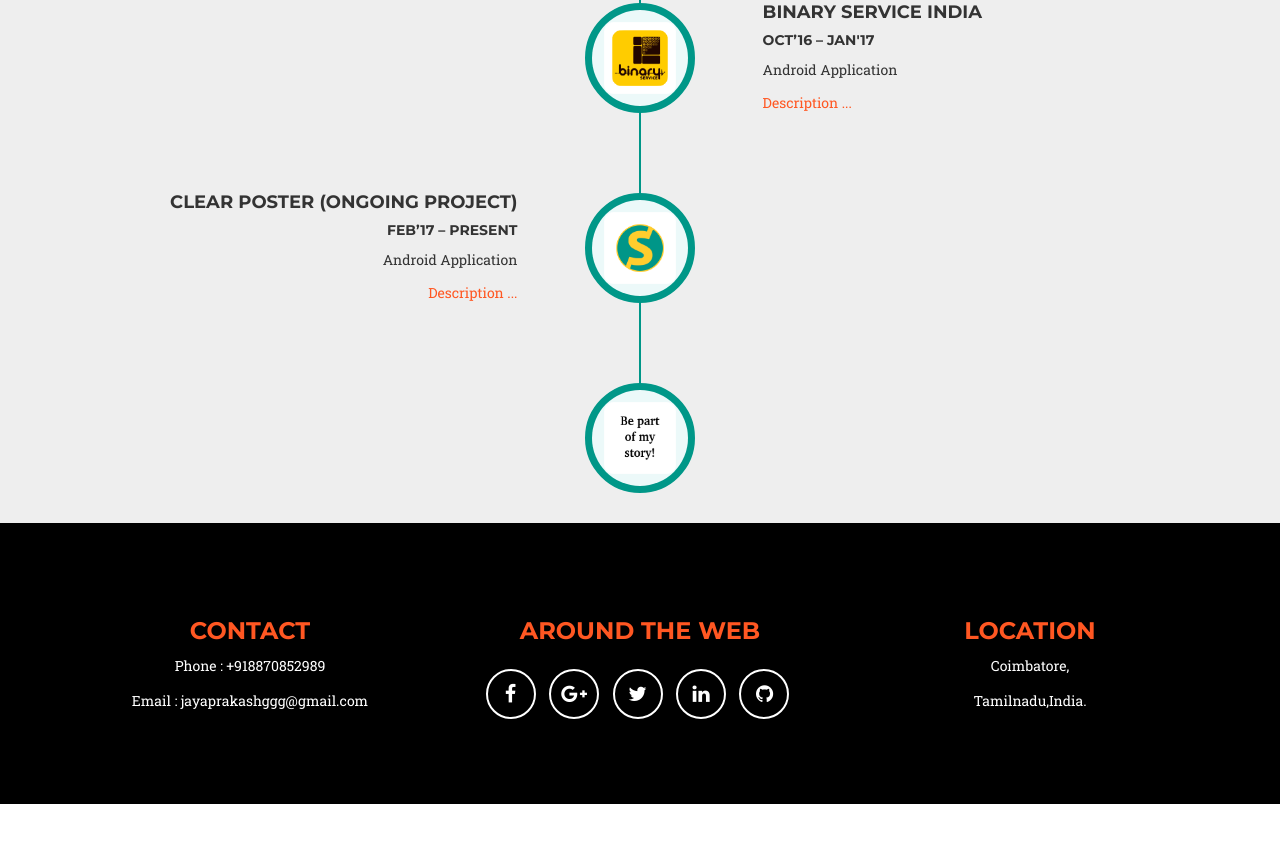
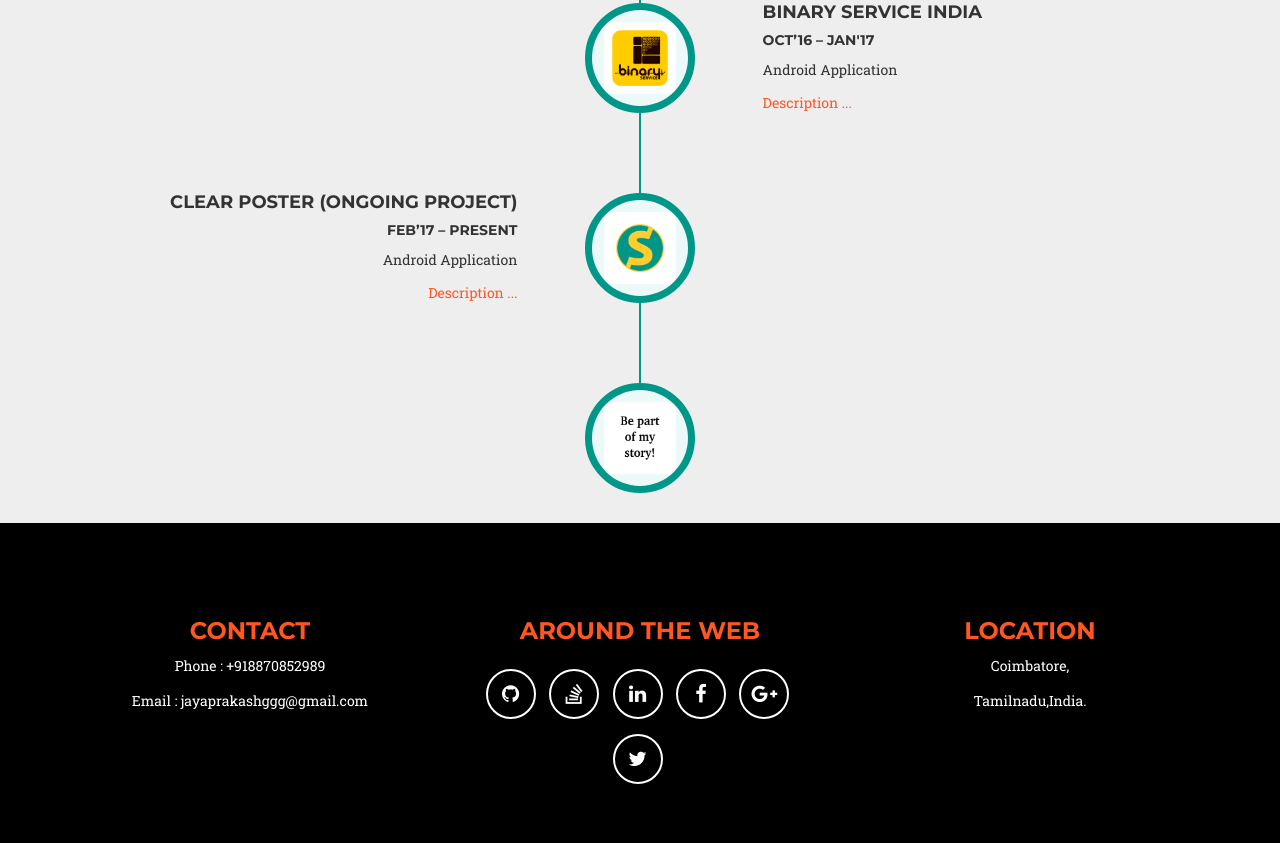
Before and after one commit to jayaprakashggg/jayaprakashggg.github.io, a plain HTML site: page index.html in a window 1280 px wide. Shown: the part 7239-8082 px from the top of the page. Before the commit the page ends 8043 px from the top, so only its background shows below. Drawn offline with nearby package versions, Linux system fonts and the light colour scheme; a web font is replaced by a local one.

Commit message:
Added social

```diff
--- a/index.html
+++ b/index.html
@@ -119,7 +119,7 @@
 
                     <br><br>
 
-                    <a href="https://drive.google.com/open?id=0B-MgxFFRM8IfcDdqTHk0S1RjbzQ" class="btn btn-primary btn-xl page-scroll">Get My Resume</a>
+                    <a href="https://drive.google.com/file/d/0B-MgxFFRM8IfRnZjQ3JWdEUtRjg/view?usp=sharing" class="btn btn-primary btn-xl page-scroll">Get My Resume</a>
                 </div>
             </div>
         </div>
@@ -209,7 +209,7 @@
                                 <span class="label label-warning">& lot more</span>
                                 <br><br>
                                 <br>
-                                <span> <a href="#sammukart"> <button class="btn btn-primary page-scroll" type="submit"><i class="fa" aria-hidden="true"></i>Find Out More</button> </a> </span>
+                                <span> <a href="https://clearposter.github.io/"> <button class="btn btn-primary page-scroll" type="submit"><i class="fa" aria-hidden="true"></i>Find Out More</button> </a> </span>
                             </div>
                         </div>
                     </div>
@@ -408,7 +408,7 @@
                                 <span class="label label-info">JSON</span>
                                 <span class="label label-warning">& lot more</span>
                                 <br><br>
-                                <span> <a href="#atlas"> <button class="btn btn-primary page-scroll" type="submit"><i class="fa" aria-hidden="true"></i>Find Out More</button> </a> </span>
+                                <span> <a href="https://atlasemergencycall.github.io/"> <button class="btn btn-primary page-scroll" type="submit"><i class="fa" aria-hidden="true"></i>Find Out More</button> </a> </span>
                             </div>
                         </div>
                     </div>
@@ -502,7 +502,7 @@
                                 <span class="label label-info">JSON</span>
                                 <span class="label label-warning">& lot more</span>
                                 <br><br>
-                                <span> <a href="#violet"> <button class="btn btn-primary page-scroll" type="submit"><i class="fa" aria-hidden="true"></i>Find Out More</button> </a> </span>
+                                <span> <a href="https://violetandviolettracking.github.io/"> <button class="btn btn-primary page-scroll" type="submit"><i class="fa" aria-hidden="true"></i>Find Out More</button> </a> </span>
                             </div>
                         </div>
                     </div>
@@ -650,21 +650,26 @@
                     <div class="footer-col col-md-4">
                         <h3 class="text-primary">Around the Web</h3>
                         <ul class="list-inline">
+
                             <li>
-                                <a href="#" class="btn-social btn-outline"><i class="fa fa-fw fa-facebook"></i></a>
+                                <a href="https://github.com/jayaprakashggg" class="btn-social btn-outline"><i class="fa fa-fw fa-github"></i></a>
                             </li>
                             <li>
-                                <a href="#" class="btn-social btn-outline"><i class="fa fa-fw fa-google-plus"></i></a>
+                                <a href="http://stackoverflow.com/users/6344770/jayaprakash-g" class="btn-social btn-outline"><i class="fa fa-fw fa-stack-overflow"></i></a>
                             </li>
                             <li>
-                                <a href="#" class="btn-social btn-outline"><i class="fa fa-fw fa-twitter"></i></a>
+                                <a href="https://www.linkedin.com/in/jayaprakash-g-65ba4489/" class="btn-social btn-outline"><i class="fa fa-fw fa-linkedin"></i></a>
                             </li>
                             <li>
-                                <a href="#" class="btn-social btn-outline"><i class="fa fa-fw fa-linkedin"></i></a>
+                                <a href="https://www.facebook.com/jaya.prakash.3386585" class="btn-social btn-outline"><i class="fa fa-fw fa-facebook"></i></a>
                             </li>
                             <li>
-                                <a href="#" class="btn-social btn-outline"><i class="fa fa-fw fa-github"></i></a>
+                                <a href="https://plus.google.com/110079041163107480718" class="btn-social btn-outline"><i class="fa fa-fw fa-google-plus"></i></a>
                             </li>
+                            <li>
+                                <a href="https://twitter.com/jayaprakashggg" class="btn-social btn-outline"><i class="fa fa-fw fa-twitter"></i></a>
+                            </li>
+
                         </ul>
                     </div>
                     <div class="footer-col col-md-4">
```
